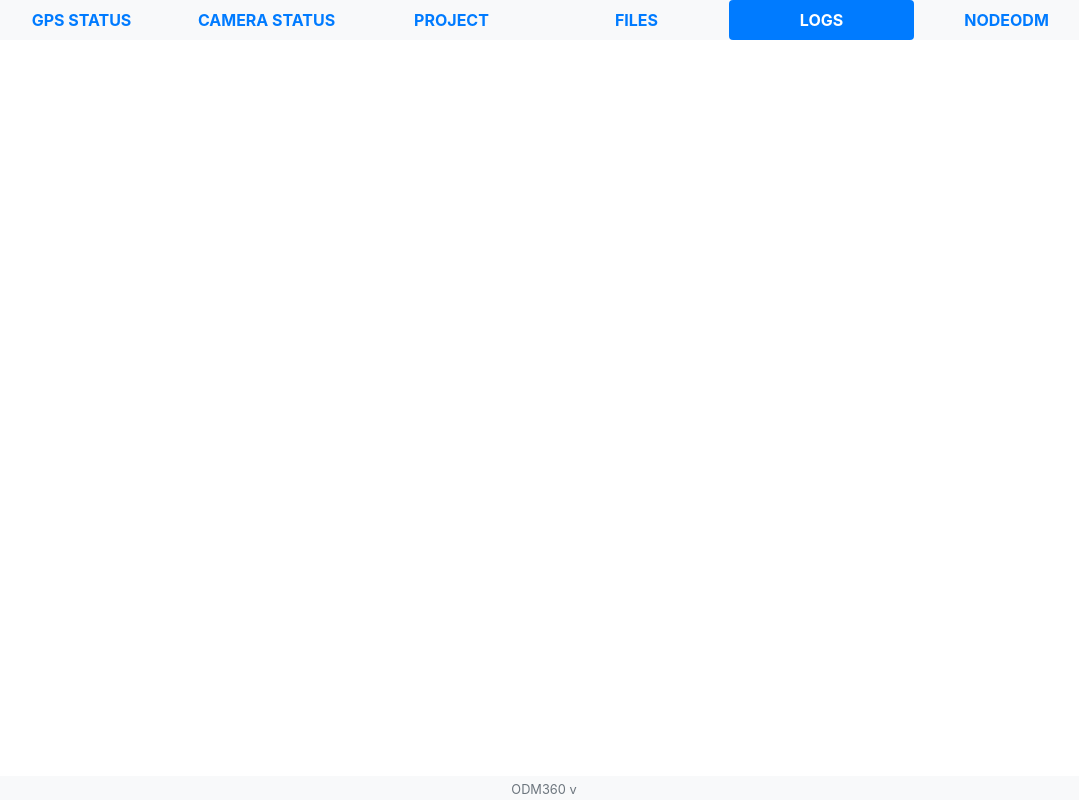
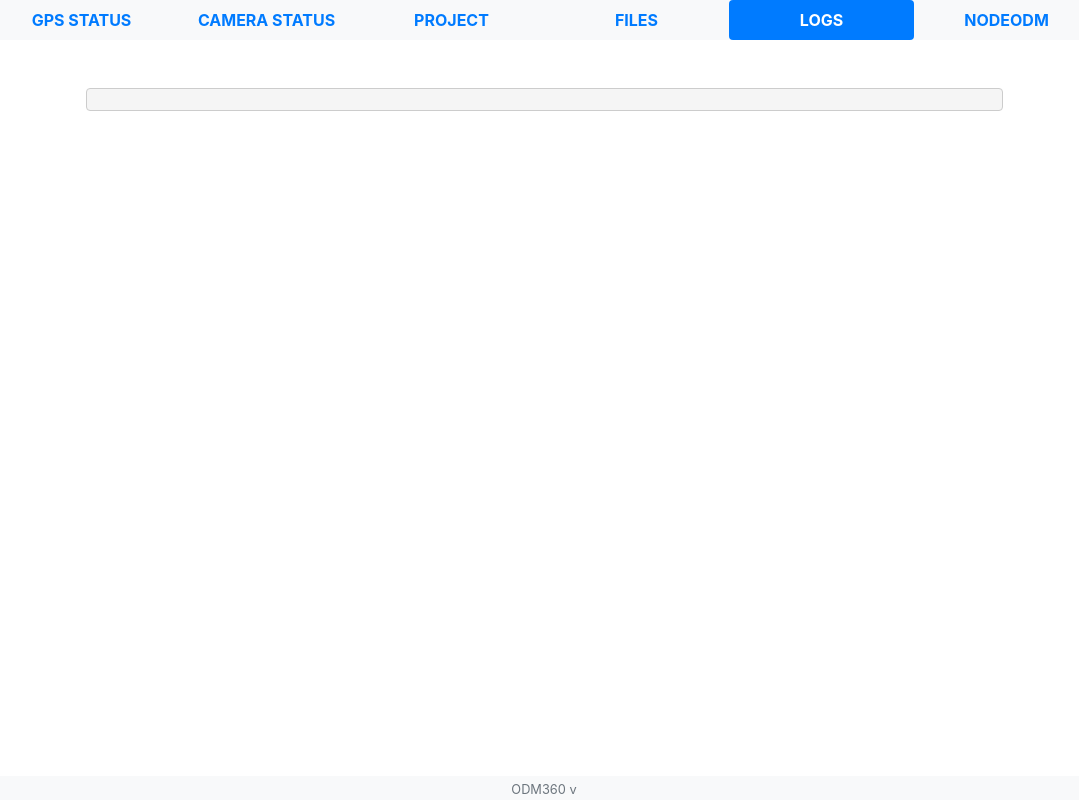
Before and after one commit to localdevices/libre360, a Flask app: page /logs in a window 1280 px wide. Shown: the whole page, without its empty margins (96-1175 px from the left). Run offline with Flask 2, Linux system fonts and the light colour scheme; data that the repository does not hold is empty; parts of the project's set-up code (start-up, migrations or seed data) failed here and were passed over; some libraries are stand-ins or nearby versions.

Commit message:
added front-end logging #59

```diff
--- a/odm360/log.py
+++ b/odm360/log.py
@@ -3,6 +3,7 @@ import sys
 import logging
 import logging.handlers
 import os
+import time
 
 FMT = "%(asctime)s - %(name)s - %(module)s - %(levelname)s - %(message)s"
 
@@ -48,3 +49,16 @@ def start_logger(verbose, quiet):
     logger = setuplog("odm360", "odm360.log", log_level=log_level)
     logger.info("starting...")
     return logger
+
+
+def stream_logger(fn="odm360.log", truncate=100):
+    # open file for reading
+    with open(fn) as f:
+        while True:
+            yield f.read()
+            time.sleep(0.2)
+# go to the last 100 lines
+    # display all data
+    # then yield every second one line
+    # yield lines continuously
+    #
--- /dev/null
+++ b/static/lib/log.css
@@ -0,0 +1,14 @@
+.logging_window{
+    display: block;
+    padding: 2.5px;
+    font-size: 16px;
+    line-height: 1.42857143;
+    color: #333;
+    word-break: break-all;
+    word-wrap: break-word;
+    background-color: #f5f5f5;
+    border: 1px solid #ccc;
+    border-radius: 4px;
+    width: 70%;
+    margin: auto;
+}
--- a/templates/logs.html
+++ b/templates/logs.html
@@ -2,16 +2,40 @@
 
 {% block styles %}
 <link rel="stylesheet" href="{{ url_for('static', filename='lib/bootstrap-table.min.css') }}">
+<link rel="stylesheet" href="{{ url_for('static', filename='lib/log.css') }}">
 {{super()}}
 {% endblock %}
 
 {% block content %}
-<!--INSERT STUFF HERE-->
+ <body id="main">
+    <div class="row">
+        <br>
+        <br>
+    </div>
+    <div class="row">
+      <div class="logging_window">
+        <pre id="output"></pre>
+      </div>
+    </div>
+  </body>
 {% endblock %}
 
 {% block scripts %}
 {{super()}}
 <script type="text/javascript" src="{{ url_for('static', filename='lib/bootstrap-table.min.js') }}" charset="utf-8"></script>
+<!--<script type="text/javascript" src="{{ url_for('static', filename='lib/jquery-3.5.1.min.js') }}" charset="utf-8"></script>-->
+<script src="https://code.jquery.com/jquery-2.1.1.min.js"></script>
+<script>
+  $(document).ready(function(){
+    var output = document.getElementById('output');
+    var xhr = new XMLHttpRequest();
+    xhr.open('GET', '{{ url_for('stream') }}', true);
+    xhr.send();
+    setInterval(function() {
+      output.textContent = xhr.responseText;
+    }, 500);
+  });
+</script>
 <!--<script type="text/javascript" src="{{ url_for('static', filename='logs.js') }}" charset="utf-8"></script>-->
 
 {% endblock %}
```
